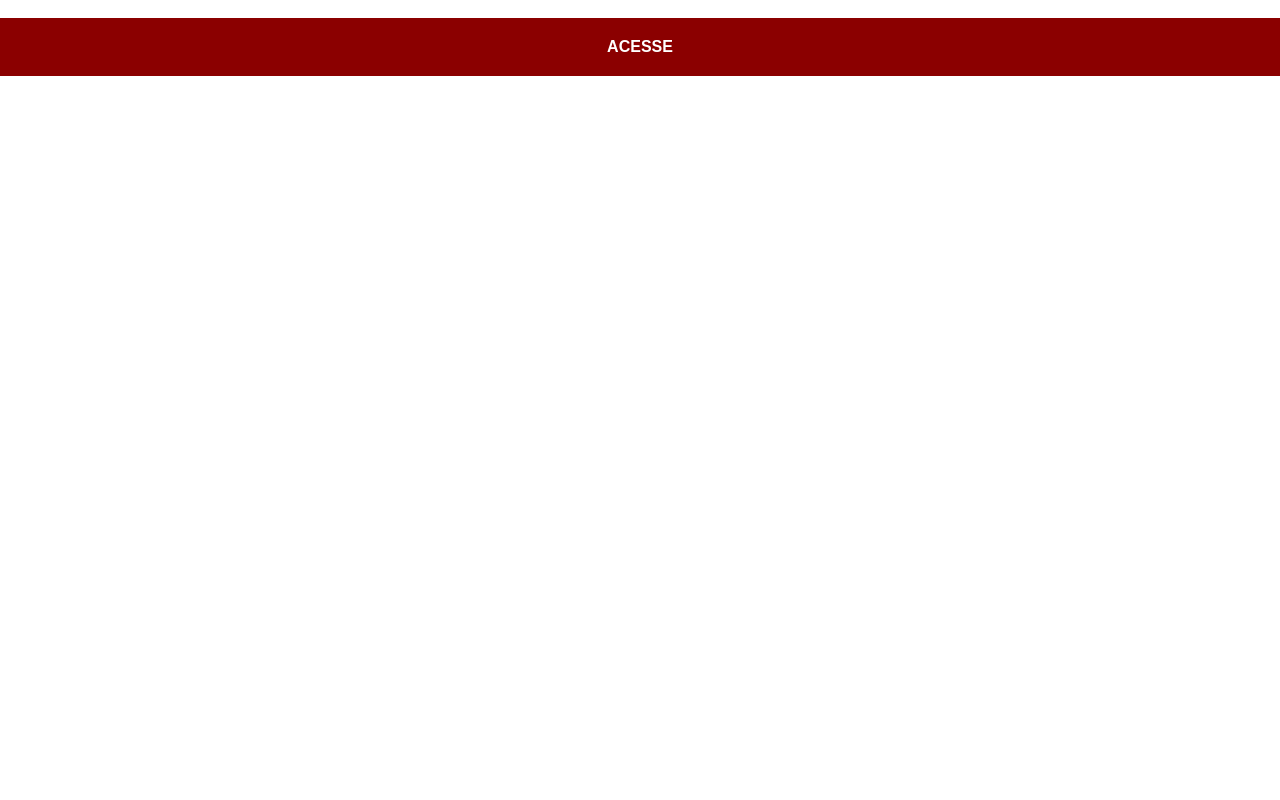
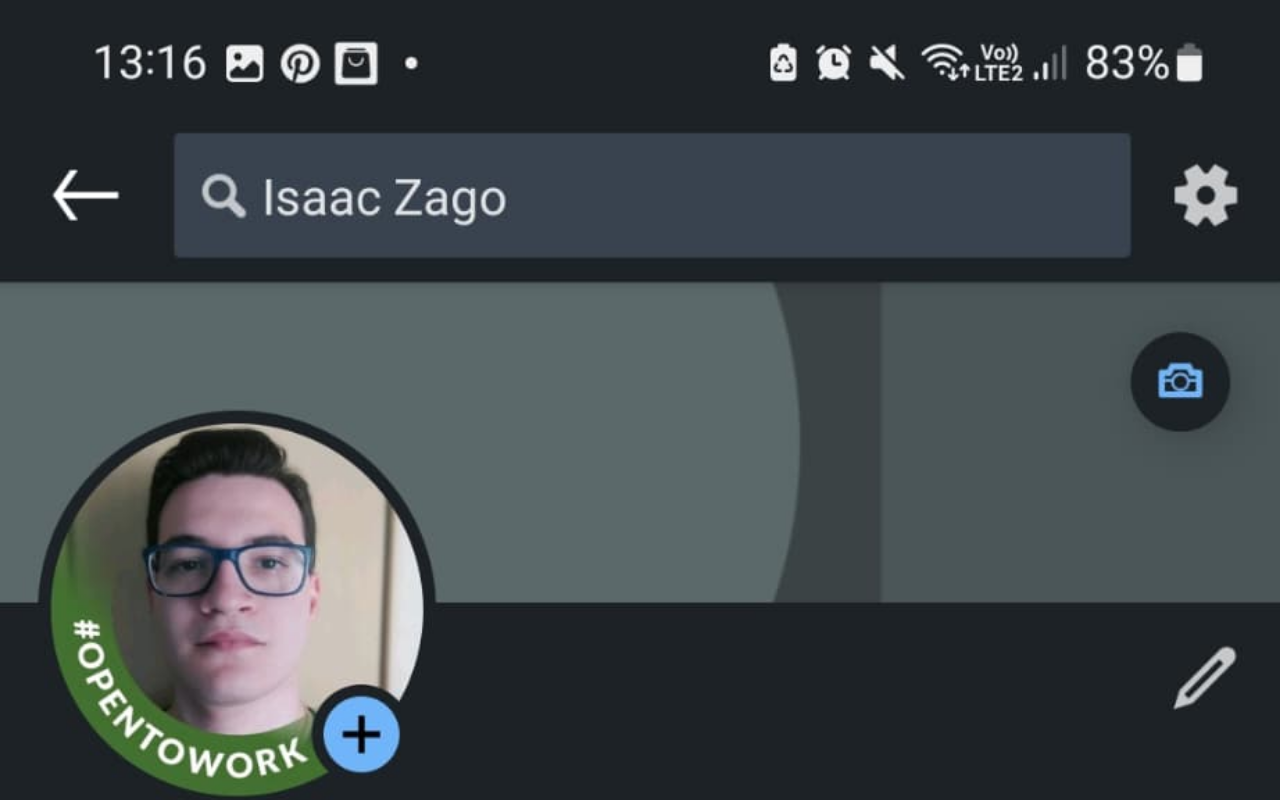
Before and after one commit to IsaacBites/Projeto-Social, a plain HTML site: page Projeto_Social/linkedin.html in a window 1280 px wide. Shown: the top 800 px of the page. Drawn offline with Linux system fonts and the light colour scheme.

Commit message:
Update Projeto_Social
Adicionadas as imagens das redes sociais

```diff
--- a/Projeto_Social/linkedin.html
+++ b/Projeto_Social/linkedin.html
@@ -7,7 +7,7 @@
     <link rel="stylesheet" href="estilos/social.css">
 </head>
 <body>
-    <img src="" alt="">
+    <img src="imagens/tela-linkedin.jpeg" alt="Linkedin">
     <a href="https://www.linkedin.com/in/isaac-zago-1047681ba/" target="_blank">ACESSE</a>
 </body>
 </html>
```
Also changed, not shown: Projeto_Social/github.html (+1 -1 lines), Projeto_Social/imagens/tela-github.jpeg (added), Projeto_Social/imagens/tela-linkedin.jpeg (added).
